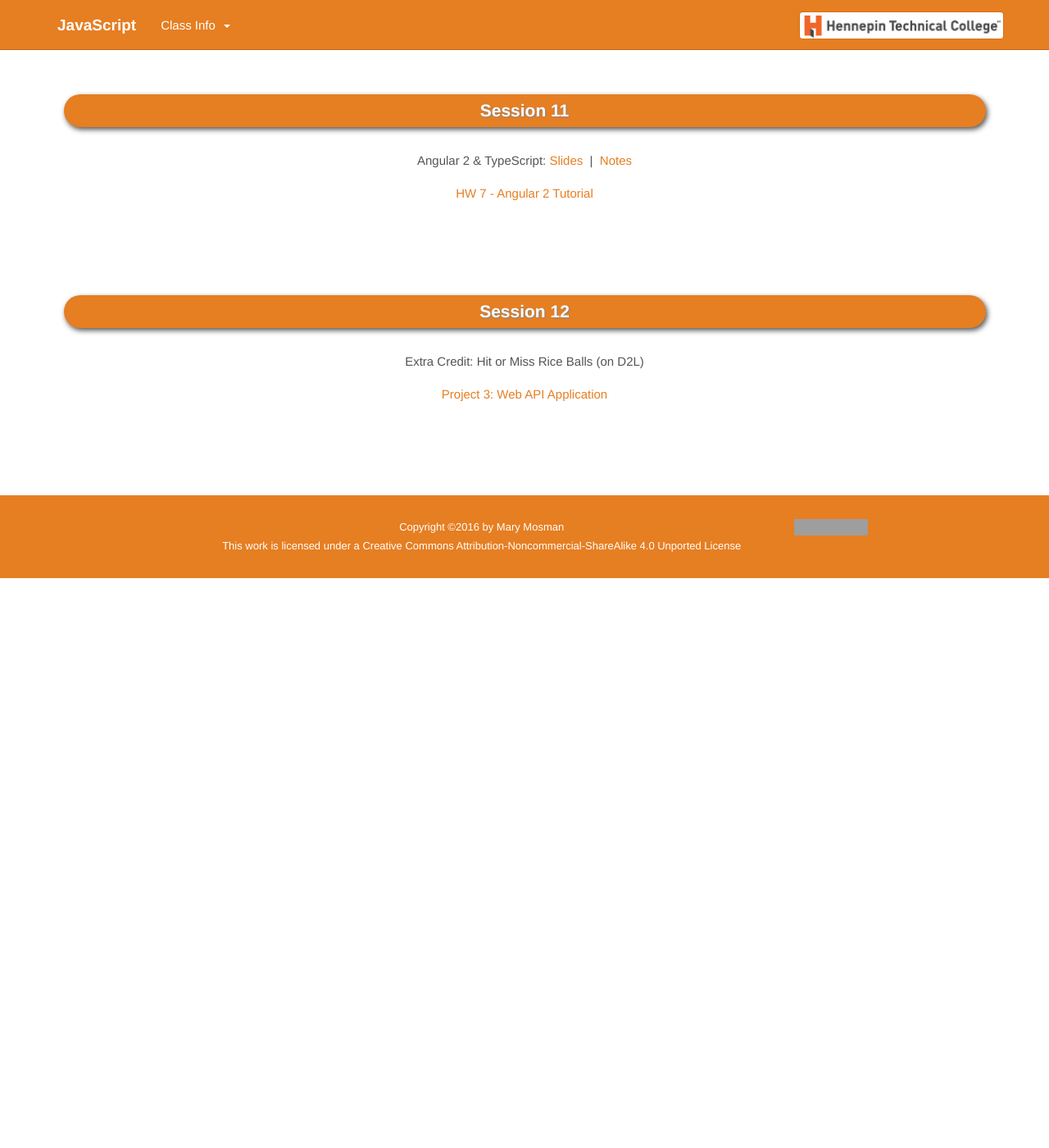
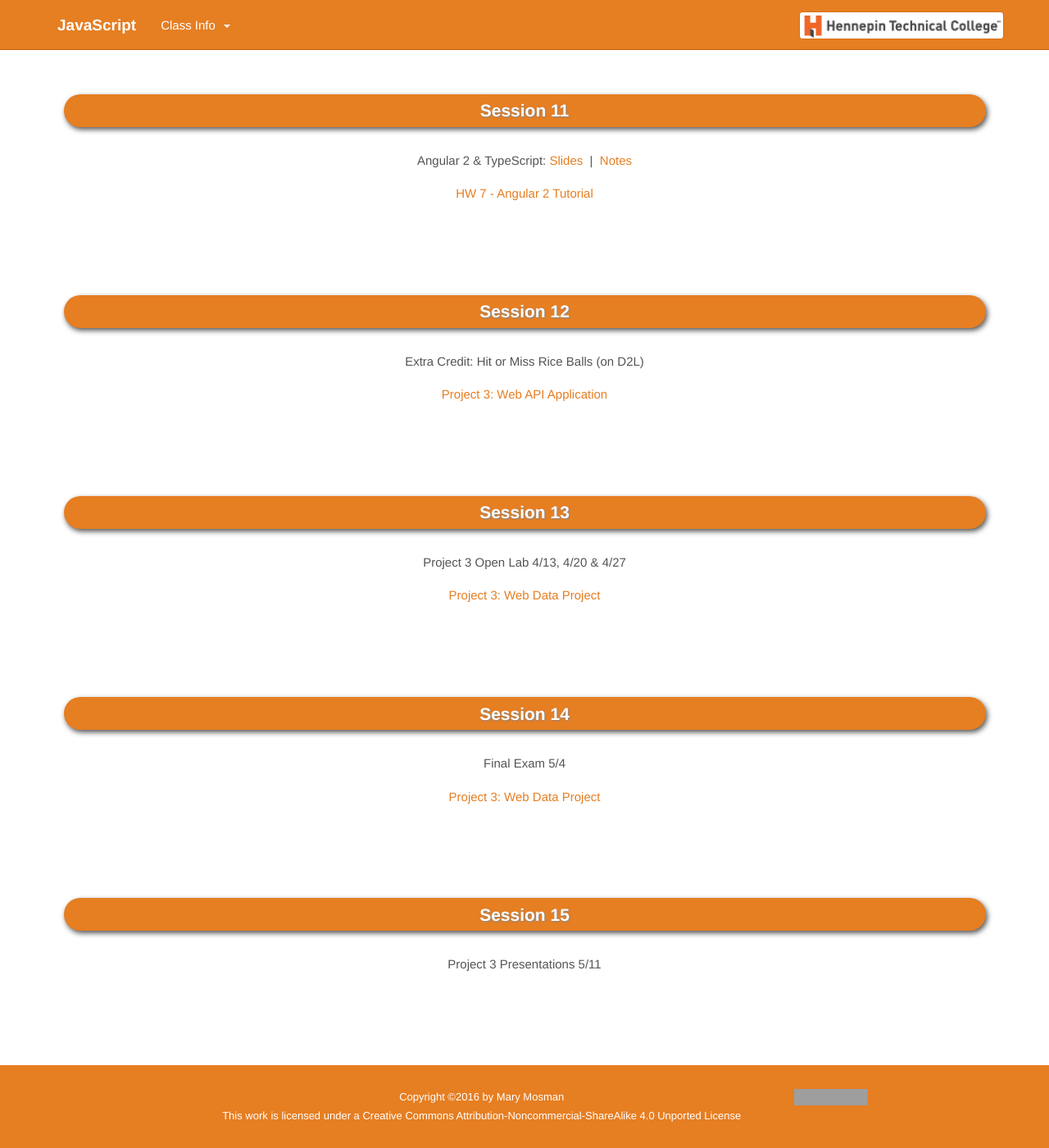
Before and after one commit to mm-intro-js/htc-ccis2591.github.io, a Jekyll site: the page built from _semesters/2016_1_Spring.md, in a window 1280 px wide and 1400 px high, scrolled down 3285 px. Shown: the whole window at 82% size. Built offline with Jekyll 4.4.1, drawn with Linux system fonts in a browser that asks for light colours; some web fonts are replaced; before the commit the page ends 3990 px from its top, so only the background shows below that; grey boxes are pictures that could not be loaded.

Commit message:
update for end of year

```diff
--- a/_semesters/2016_1_Spring.md
+++ b/_semesters/2016_1_Spring.md
@@ -170,4 +170,30 @@ sessions:
         title: "Project 3: Web API Application"
         url: "https://github.com/htc-ccis2591/web-api-app"
 
+
+  - #Session 12 - 14
+    lectures:
+      -
+        title: "Project 3 Open Lab 4/13, 4/20 & 4/27"
+
+    project:
+      url: "/assets/assignments/webdata.html"
+      title: "Project 3:  Web Data Project"
+
+
+  - #Session 15
+    lectures:
+      -
+        title: "Final Exam 5/4"
+
+    project:
+      url: "/assets/assignments/webdata.html"
+      title: "Project 3:  Web Data Project"
+
+
+  - #Session 16
+    lectures:
+      -
+        title: "Project 3 Presentations 5/11"
+
 ---
```
